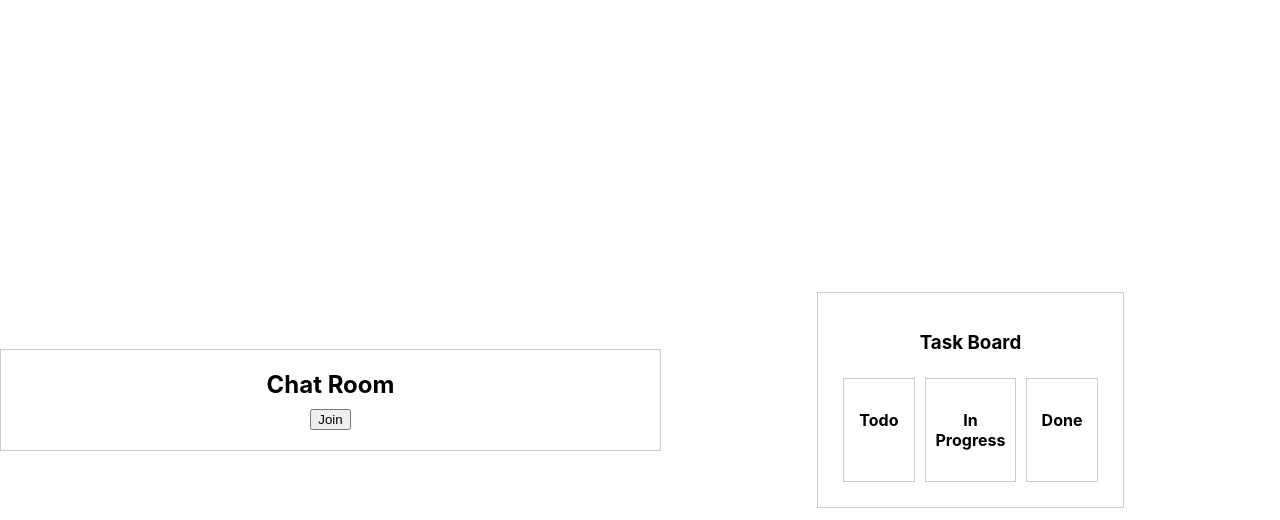
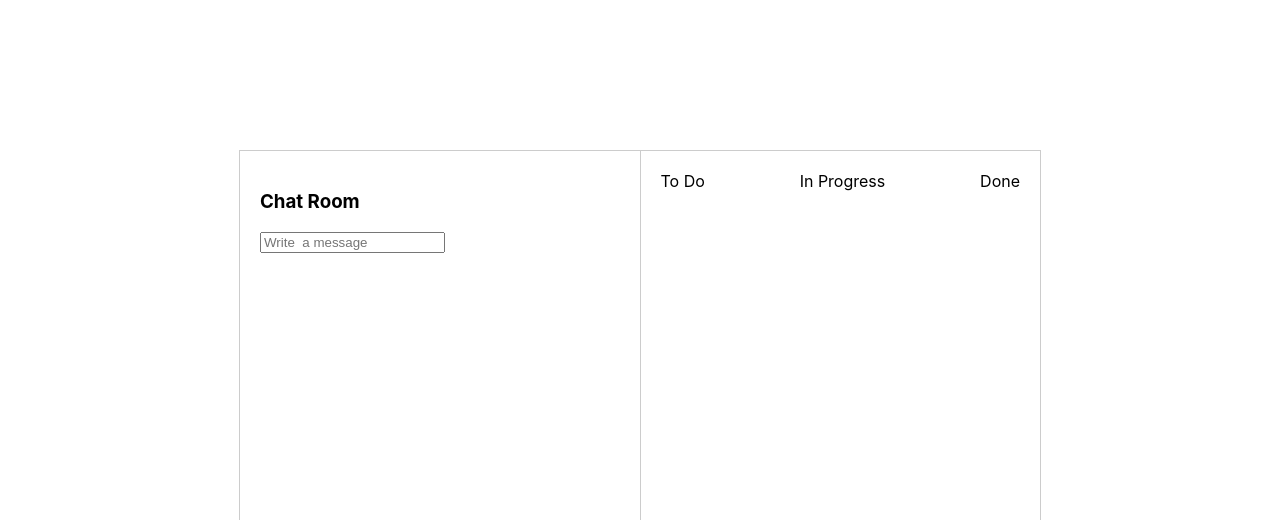
Before and after one commit to priyanshuuranjan/My-Ways-, a React (Create React App) app: page /dashboard in a window 1280 px wide. Shown: the top 520 px of the page. Built offline with nearby package versions, Linux system fonts and the light colour scheme.

Commit message:
All done final commit

```diff
--- a/src/components/Dashboard.css
+++ b/src/components/Dashboard.css
@@ -1,54 +1,45 @@
 .card {
     display: flex;
-    justify-content: center;
-    align-items: center;
-    height: 100vh;
+    border: 1px solid #ccc;
+    width: 800px;
+    height: 400px;
+    margin: 0 auto;
+    margin-top:  150px;
   }
 
   .left-section {
     flex: 1;
+    padding: 20px;
+    border-right: 1px solid #ccc;
     display: flex;
     flex-direction: column;
-    align-items: center;
-    justify-content: center;
-    border: 1px solid #ccc;
-    padding: 20px;
-    text-align: center;
   }
 
-.heading {
-    margin: 0;
+  .chat-room-header {
+   margin:0;
+
+
   }
 
-.button {
-    margin-top: 10px;
+  .camera-icon {
+    /* Styling for the camera icon */
+  }
+
+  .message-header {
+
   }
 
   .right-section {
     flex: 1;
-    display: flex;
-    flex-direction: column;
-    align-items: center;
-    justify-content: flex-start;
+    padding: 20px;
   }
 
   .task-board {
-    border: 1px solid #ccc;
-    padding: 20px;
-    text-align: center;
-}
-
-.task-list {
     display: flex;
+    flex-direction: row;
     justify-content: space-between;
   }
 
-.todo-list,
-.in-progress-list,
-.done-list {
-    flex: 1;
-    border: 1px solid #ccc;
-    padding: 10px;
-    margin: 5px;
-    text-align: center;
+  .task-category {
+    /* Styling for the task categories */
   }
--- a/src/components/Dashboard.js
+++ b/src/components/Dashboard.js
@@ -2,29 +2,22 @@ import React from "react";
 import "./Dashboard.css";
 
 const Card = () => {
-  return (
-    <div className="card">
+    return (
+      <div className="card">
       <div className="left-section">
-        <h2 className="heading">Chat Room</h2>
-        <button className="button">Join</button>
+        <div className="chat-room-header">
+          <h3>Chat Room</h3>
+          <i className="camera-icon"></i>
+        </div>
+        <div className="message-header">
+        <input type="text" placeholder="Write  a message" />
+        </div>
       </div>
       <div className="right-section">
         <div className="task-board">
-          <h3>Task Board</h3>
-          <div className="task-list">
-            <div className="todo-list">
-              <h4>Todo</h4>
-              {/* You can add your Todo items here */}
-            </div>
-            <div className="in-progress-list">
-              <h4>In Progress</h4>
-              {/* You can add your In Progress items here */}
-            </div>
-            <div className="done-list">
-              <h4>Done</h4>
-              {/* You can add your Done items here */}
-            </div>
-          </div>
+          <div className="task-category">To Do</div>
+          <div className="task-category">In Progress</div>
+          <div className="task-category">Done</div>
         </div>
       </div>
     </div>
```
Lines whose indentation alone changed are shown as unchanged.
